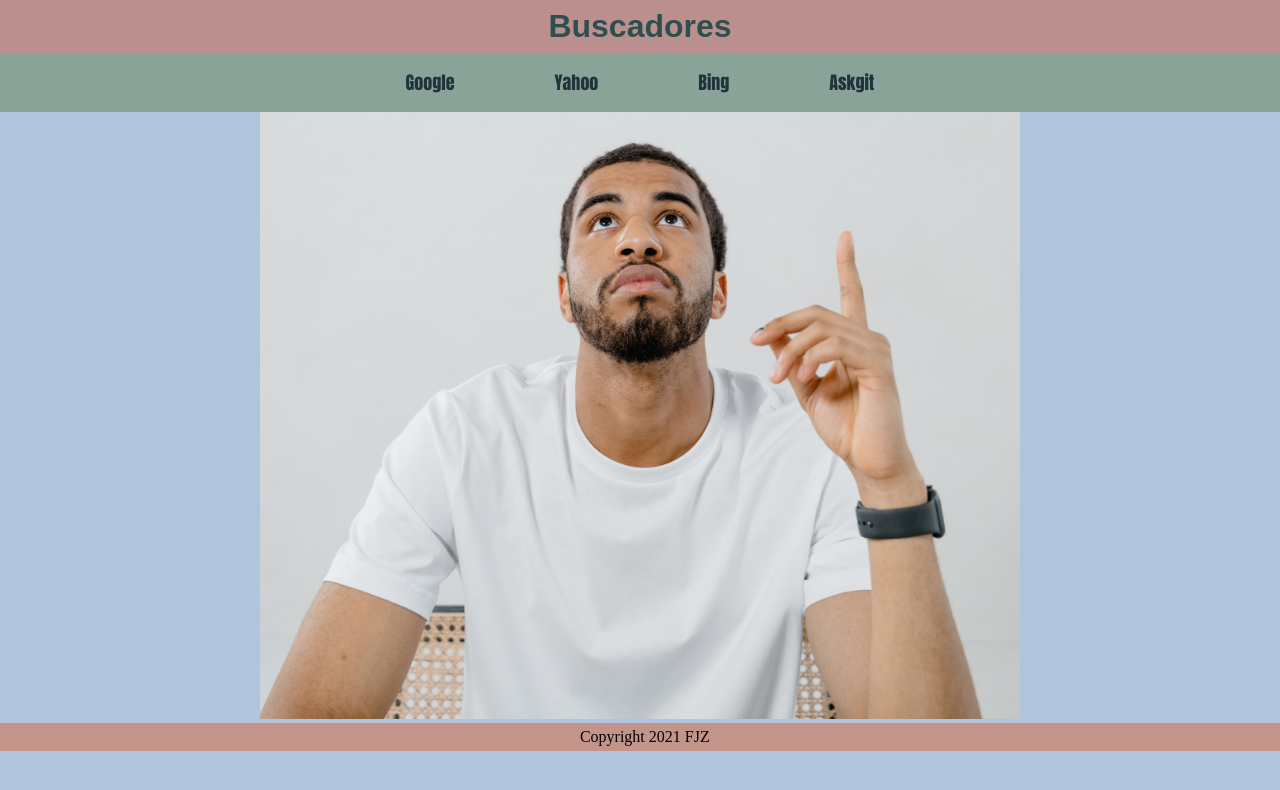
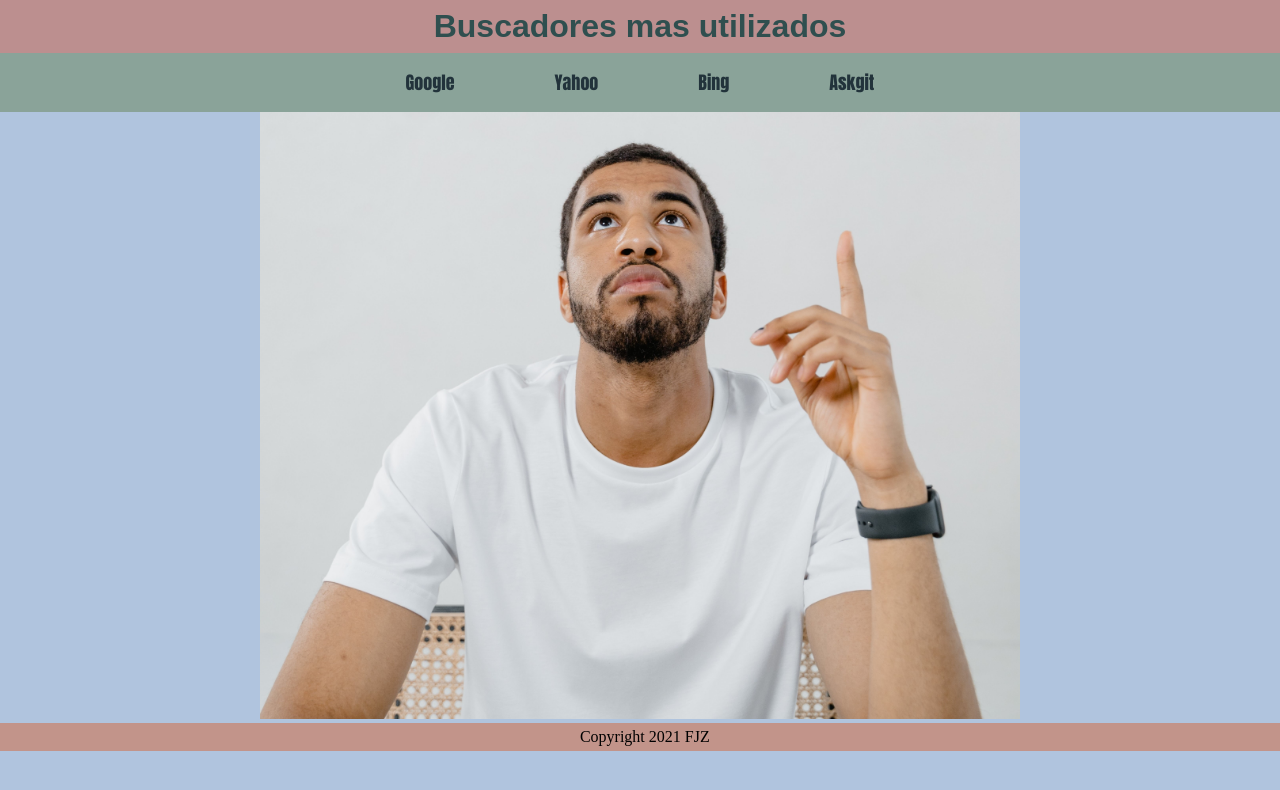
Before and after one commit to Electrocisko/PrimerProyecto, a website: page index.html in a window 1280 px wide. Drawn offline with Linux system fonts and the light colour scheme.

Commit message:
Se modifico H1, rama-hijo

```diff
--- a/index.html
+++ b/index.html
@@ -11,7 +11,7 @@
 
 
     <header>
-        <h1>Buscadores</h1>
+        <h1>Buscadores mas utilizados</h1>
     </header>
     <main>
        <ul>
```
